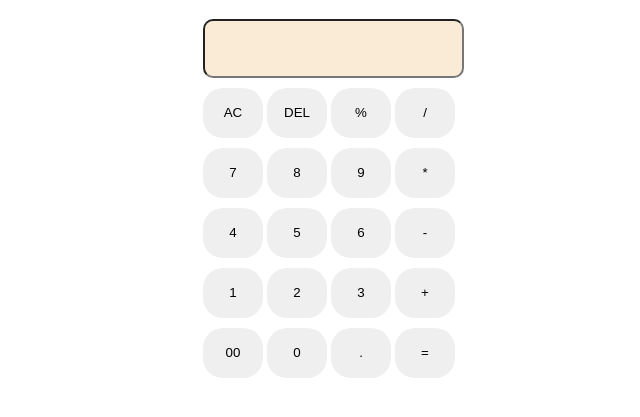
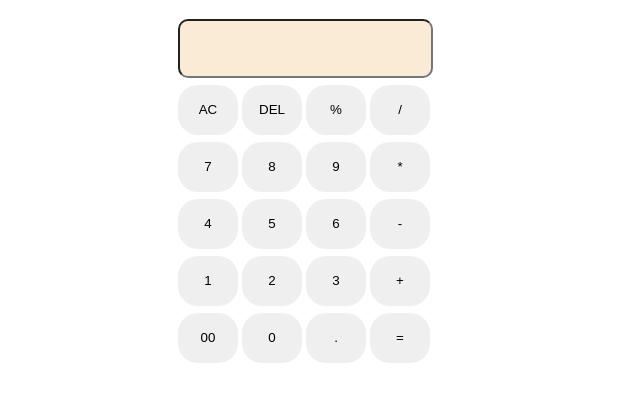
Before and after one commit to Tirupati-Reddy1/Dyn_Calculator, a plain HTML site: page index.html in a window 1280 px wide. Shown: the part 61-478 px from the top of the page, without its empty margins (287-927 px from the left). Drawn offline with Linux system fonts and the light colour scheme.

Commit message:
Dynamic_Calculator

```diff
--- a/calculator.css
+++ b/calculator.css
@@ -10,20 +10,20 @@ button{
 #min_div{
 
 
-    width:300px;
+    width:350px;
     margin-left: auto;
     margin-right: auto;
     border-radius: 10px;
 
 }
 input {
-    width: 217px;
+    width: 211px;
     padding: 20px;
     border-radius: 10px;
     background-color: antiquewhite;
   }
   #min_div div{
-    margin-top: 10px;
+    margin-top: 7px;
   }
   button:hover{
     background-color: aqua;
```
